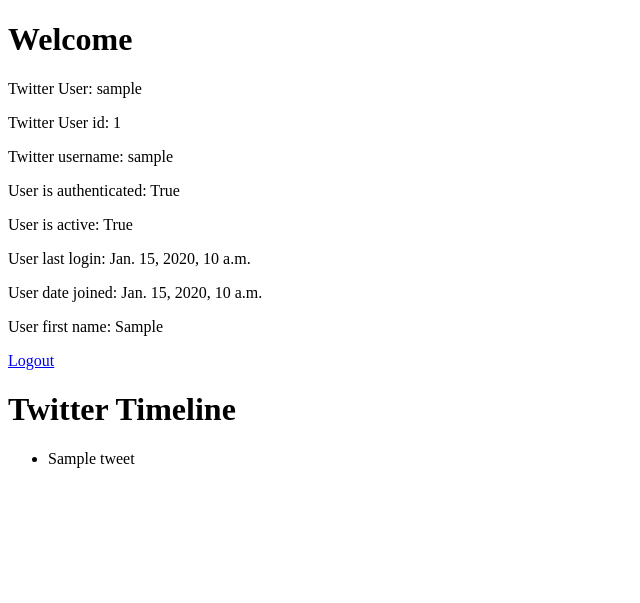
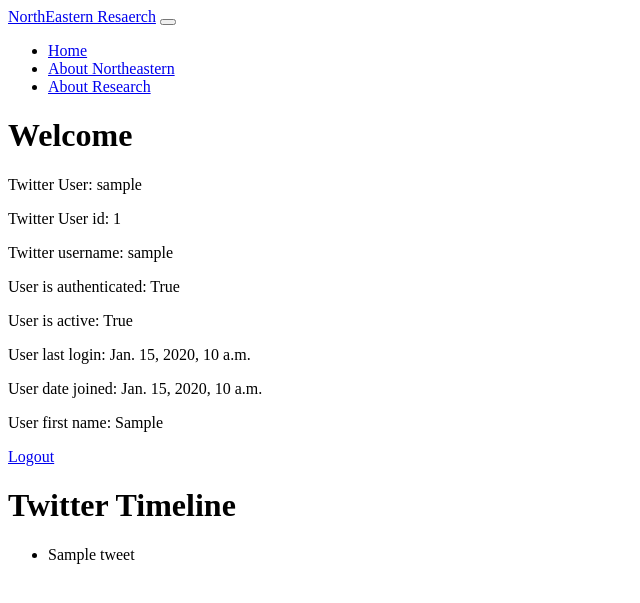
Before and after one commit to Kani35000/Research_Backend, a Django app: template authorization/templates/authorization/home.html in a window 1280 px wide. Shown: the top 603 px of the page, without its empty margins (0-640 px from the left). Run offline with Django 3.2, Linux system fonts and the light colour scheme; a user stored in the database is signed in; tables that the repository leaves empty hold one stand-in row (values such as "Sample post"); the template is opened without the code that fills it: most values are stand-ins (such as "Sample title", 1, 10 or a date in 2020).

Commit message:
doubting deployment

```diff
--- a/authorization/templates/authorization/home.html
+++ b/authorization/templates/authorization/home.html
@@ -2,8 +2,33 @@
 <html lang="en">
 <head>
     <meta charset="UTF-8">
-    <title>Tweet Verita</title>
-</head>
+    <title>LOGIN TWITTER</title>
+    </head>
+<body class="d-flex flex-column vh-100">
+
+    <nav class="navbar sticky-top navbar-expand-lg navbar-dark bg-dark">
+        <div class="container-fluid">
+          <a class="navbar-brand" href="#">NorthEastern Resaerch</a>
+          <button class="navbar-toggler" type="button" data-bs-toggle="collapse" data-bs-target="#navbarNav" aria-controls="navbarNav" aria-expanded="false" aria-label="Toggle navigation">
+            <span class="navbar-toggler-icon"></span>
+          </button>
+          <div class="collapse navbar-collapse" id="navbarNav">
+            <ul class="navbar-nav">
+              <li class="nav-item">
+                <a class="nav-link active" href="/">Home</a>
+              </li>
+              <li class="nav-item">
+                <a class="nav-link" href="https://www.northeastern.edu/about/about-northeastern/">About Northeastern</a>
+              </li>
+              <li class="nav-item">
+                <a class="nav-link" href="/aboutresearch/">About Research</a>
+              </li>
+
+            </ul>
+          </div>
+
+        </div>
+      </nav>
 <body>
     <h1>Welcome</h1>
         <p>Twitter User: {{ user }}</p>
```
Also changed, not shown: authorization/views.py (+11 -0 lines).
